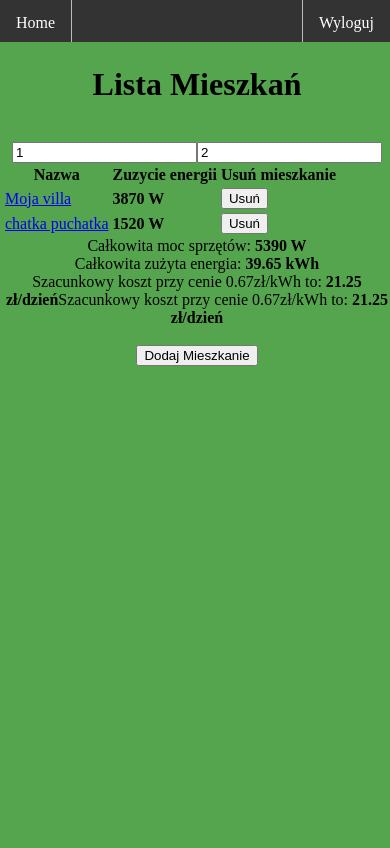
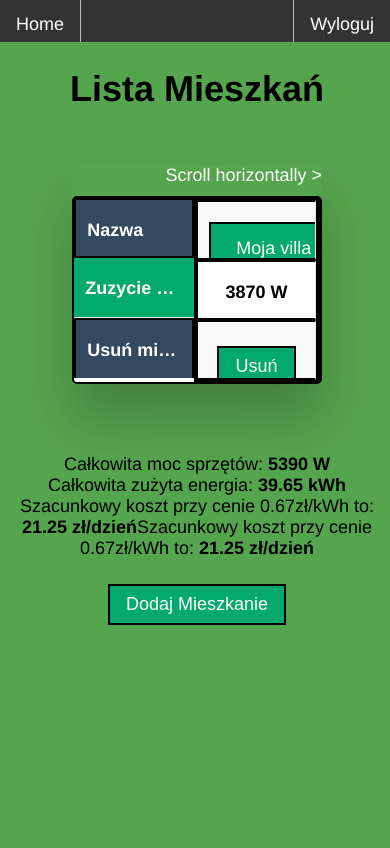
Before and after one commit to CezaryHanczak/EcoDom, a PHP site: page /houses.php in a window 390 px wide. Run offline with PHP 8.4, Linux system fonts and the light colour scheme; the visitor is signed in with stand-in values (Sample User, id 1); data comes from the database, SQL or seed files in the repository.

Commit message:
table style
Added table and buttons styling.

```diff
--- a/EcoDom/css/style.css
+++ b/EcoDom/css/style.css
@@ -1,6 +1,9 @@
 body {
 	padding: 0px;
 	margin: 0px;
+	font-family: Helvetica;
+    -webkit-font-smoothing: antialiased;
+	font-size: 18px;
 }
 
 #menu{
@@ -55,3 +58,151 @@
 	float: right;
 	border-left: 1px solid #bbb;
 }
+
+.ukryty {
+	display:none;
+}
+
+.table-wrapper{
+    margin: 10px 70px 70px;
+    box-shadow: 0px 35px 50px rgba( 0, 0, 0, 0.2 );
+}
+
+.fl-table {
+	table-layout: fixed;
+    border-radius: 5px;
+    font-size: 24px;
+    font-weight: normal;
+    border: 2px solid;
+    border-collapse: collapse;
+    width: 100%;
+    max-width: 100%;
+    white-space: nowrap;
+    background-color: white;
+}
+
+.fl-table td, .fl-table th {
+    text-align: center;
+    padding: 8px;
+}
+
+.fl-table td {
+    border-right: 1px solid #f8f8f8;
+    font-size: 18px;
+}
+
+.fl-table thead th {
+    color: #ffffff;
+    background: #04AA6D;
+}
+
+
+.fl-table thead th:nth-child(odd) {
+    color: #ffffff;
+    background: #324960;
+	border: 2px solid black;
+}
+
+.fl-table tr:nth-child(even) {
+    background: #FfF8F8;
+	border: 2px solid black;
+}
+
+.fl-table td{
+	border: 2px solid;
+}
+
+/* Responsive */
+
+@media (max-width: 767px) {
+    .fl-table {
+        display: block;
+        width: 100%;
+    }
+    .table-wrapper:before{
+        content: "Scroll horizontally >";
+        display: block;
+        text-align: right;
+        font-size: 18px;
+        color: white;
+        padding: 0 0 10px;
+    }
+    .fl-table thead, .fl-table tbody, .fl-table thead th {
+        display: block;
+    }
+    .fl-table thead th:last-child{
+        border-bottom: none;
+    }
+    .fl-table thead {
+        float: left;
+    }
+    .fl-table tbody {
+        width: auto;
+        position: relative;
+        overflow-x: auto;
+    }
+    .fl-table td, .fl-table th {
+        padding: 20px .625em .625em .625em;
+        height: 60px;
+        vertical-align: middle;
+        box-sizing: border-box;
+        overflow-x: hidden;
+        overflow-y: auto;
+        width: 120px;
+        font-size: 18px;
+        text-overflow: ellipsis;
+    }
+    .fl-table thead th {
+        text-align: left;
+        border-bottom: 1px solid #f7f7f9;
+    }
+    .fl-table tbody tr {
+        display: table-cell;
+    }
+    .fl-table tbody tr:nth-child(odd) {
+        background: none;
+    }
+    .fl-table tr:nth-child(even) {
+        background: transparent;
+    }
+    .fl-table tr td:nth-child(odd) {
+        background-color: #F8F8F8;
+        border-right: 1px solid #E6E4E4;
+    }
+    .fl-table tr td:nth-child(even) {
+        border-right: 1px solid #E6E4E4;
+    }
+    .fl-table tbody td {
+        display: block;
+        text-align: center;
+    }
+}
+
+input[type=button], input[type=submit], input[type=reset] {
+  background-color: #04AA6D;
+  color: white;
+  font-size: 18px;
+  padding: 8px 16px;
+  text-decoration: none;
+  margin: 4px 2px;
+  cursor: pointer;
+  border: 2px solid black;
+}
+
+input[type=button]:hover, input[type=submit]:hover, input[type=reset]:hover {
+  background-color: green;
+}
+
+.tableA:link, .tableA:visited {
+  background-color: #04AA6D;
+  color: white;
+  padding: 14px 25px;
+  text-align: center;
+  text-decoration: none;
+  display: inline-block;
+  border: 2px solid black;
+}
+
+.tableA:hover, .tableA:active {
+  background-color: green;
+}
```
